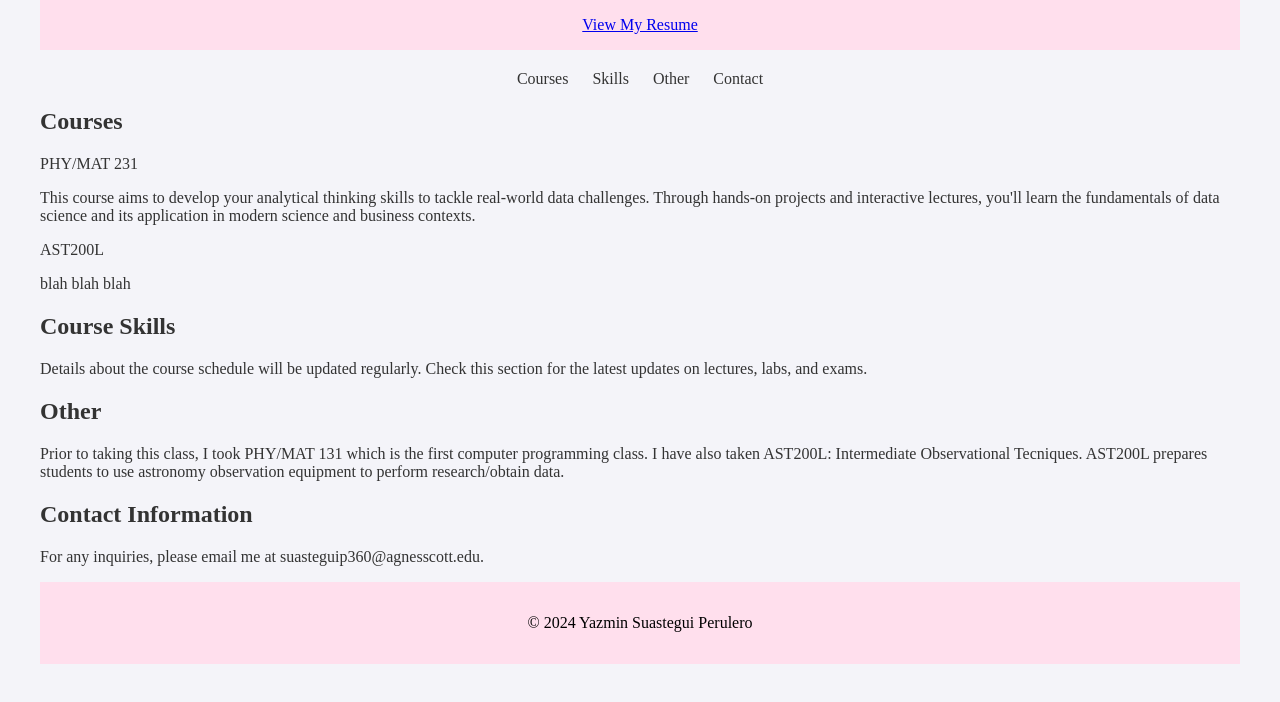
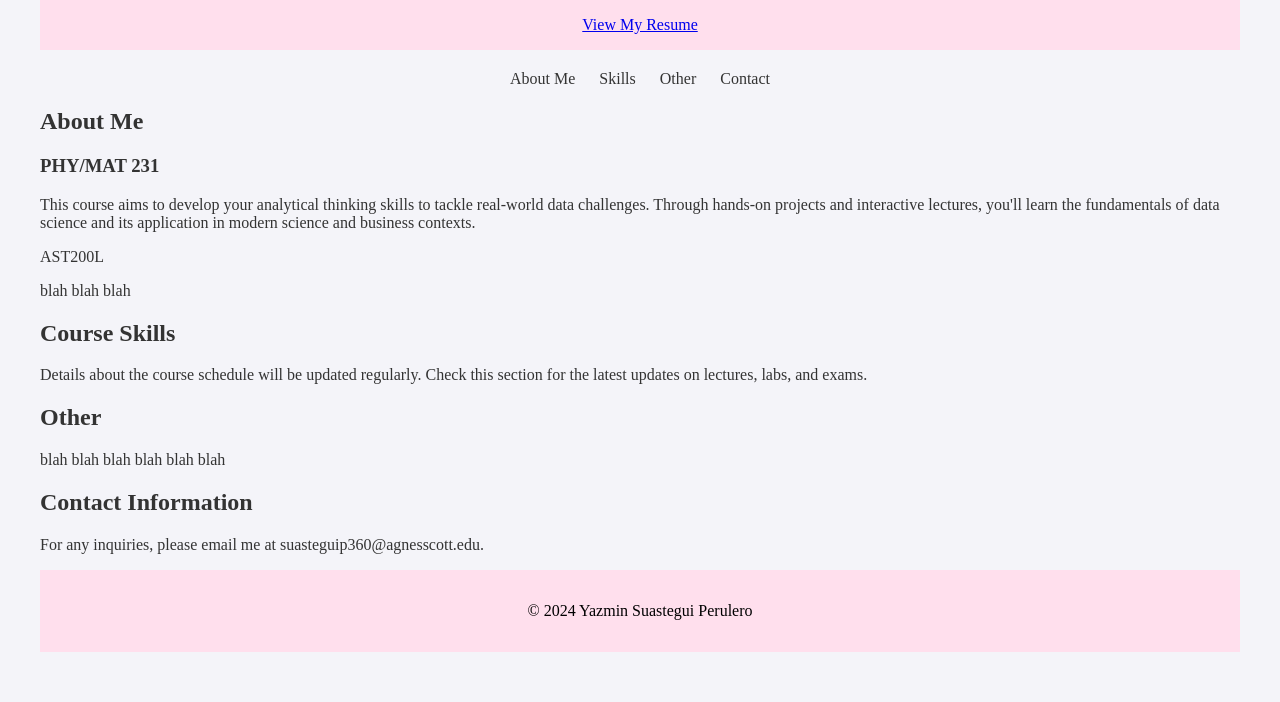
Before and after one commit to suasteguiyazmin/suasteguiyazmin.github.io, a plain HTML site: page index.html in a window 1280 px wide. Shown: the part 120-822 px from the top of the page. Drawn offline with Linux system fonts and the light colour scheme.

Commit message:
Update index.html

```diff
--- a/index.html
+++ b/index.html
@@ -39,14 +39,14 @@
 
     </header>
     <nav>
-        <a href="#courses">Courses</a>
+        <a href="#About Me">About Me</a>
         <a href="#skils">Skills</a>
         <a href="#other">Other</a>
         <a href="#contact">Contact</a>
     </nav>
     <section id="courses">
-        <h2>Courses</h2>
-        <p>PHY/MAT 231</p>
+        <h2>About Me</h2>
+        <h3>PHY/MAT 231</h3>
             <p>This course aims to develop your analytical thinking skills to tackle real-world data challenges. Through hands-on projects and interactive lectures, you'll learn the fundamentals of data science and its application in modern science and business contexts.</p>
         <p>AST200L</p>
             <p> blah blah blah</p>
@@ -57,7 +57,7 @@
     </section>
     <section id="other">
         <h2>Other</h2>
-        <p>Prior to taking this class, I took PHY/MAT 131 which is the first computer programming class. I have also taken AST200L: Intermediate Observational Tecniques. AST200L prepares students to use astronomy observation equipment to perform research/obtain data.</p>
+        <p> blah blah blah blah blah blah</p>
     </section>
     <section id="contact">
         <h2>Contact Information</h2>
```
